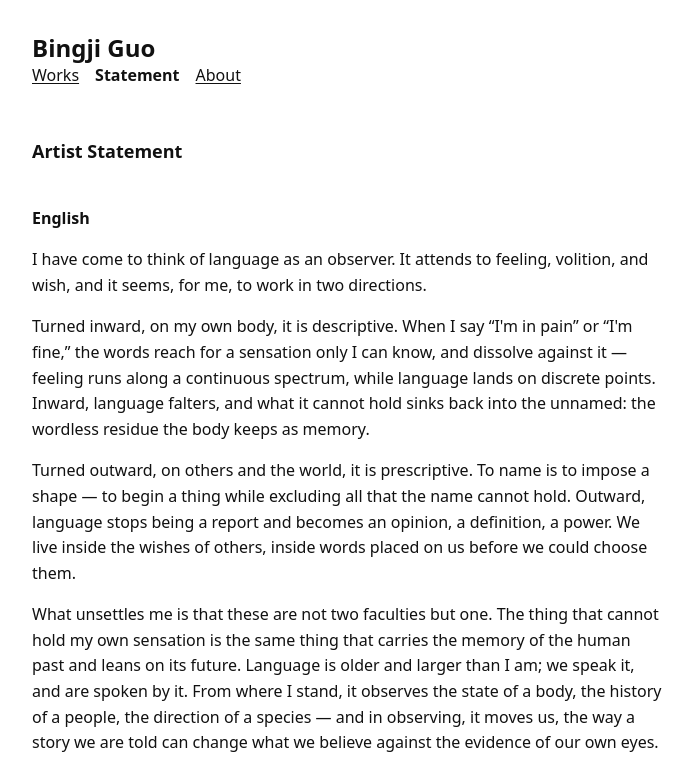
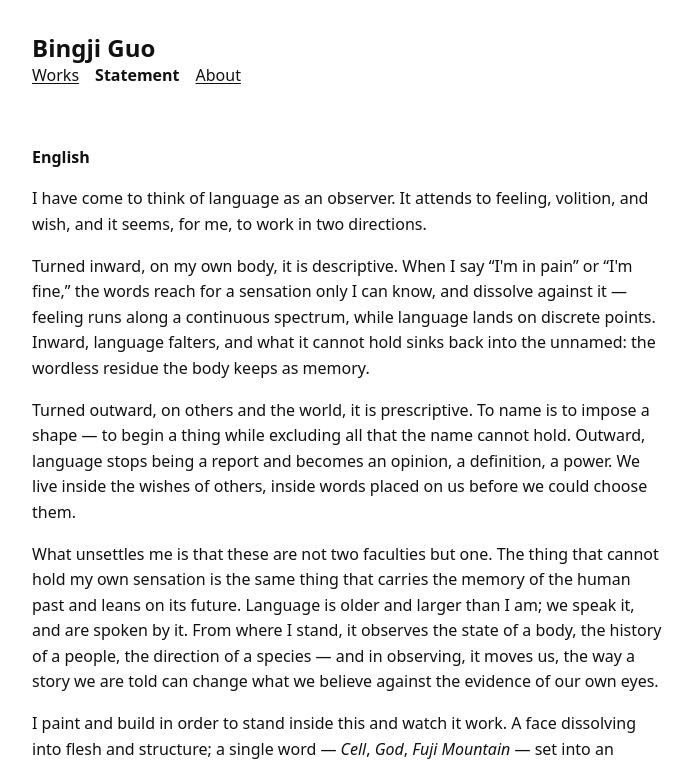
Before and after one commit to ckouder/ckouder.github.io, a SvelteKit app: page /statement in a window 1280 px wide. Shown: the top 766 px of the page, without its empty margins (292-985 px from the left). Built offline with nearby package versions, Linux system fonts and the light colour scheme.

Commit message:
content: remove Artist Statement heading from statement page

```diff
--- a/src/routes/statement/+page.svelte
+++ b/src/routes/statement/+page.svelte
@@ -6,8 +6,6 @@
 	<title>Artist Statement — {site.title}</title>
 	<meta name="description" content="Artist statement of {site.artist}." />
 </svelte:head>
-
-<h2>Artist Statement</h2>
 
 <section lang="en">
 	<h3>English</h3>
```
